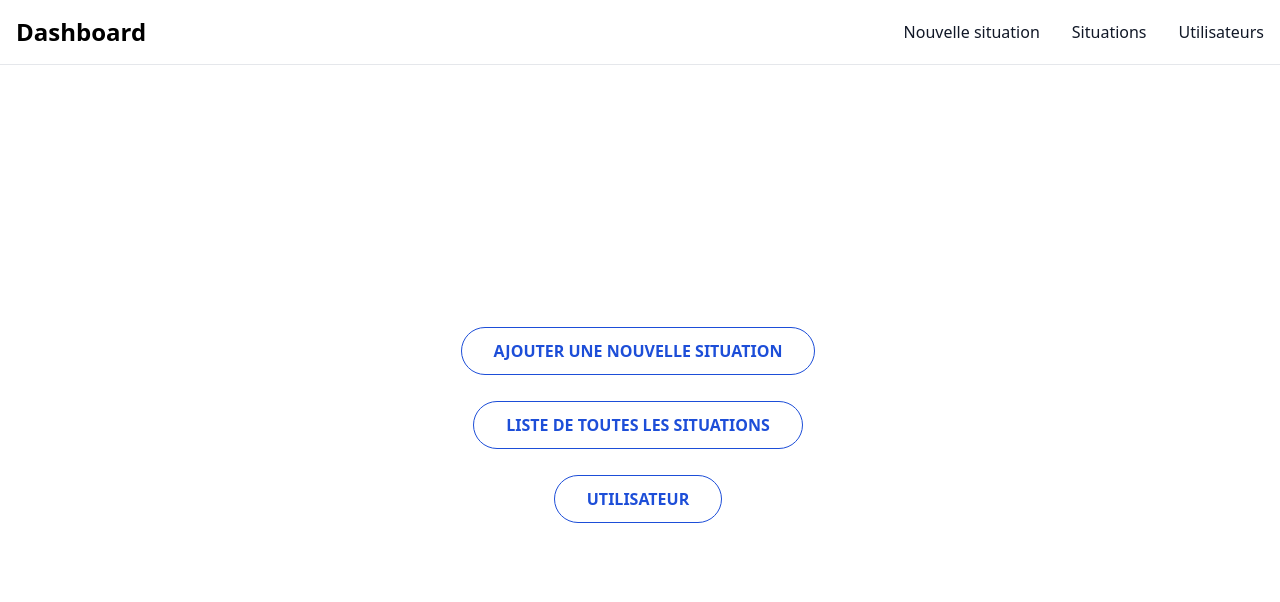
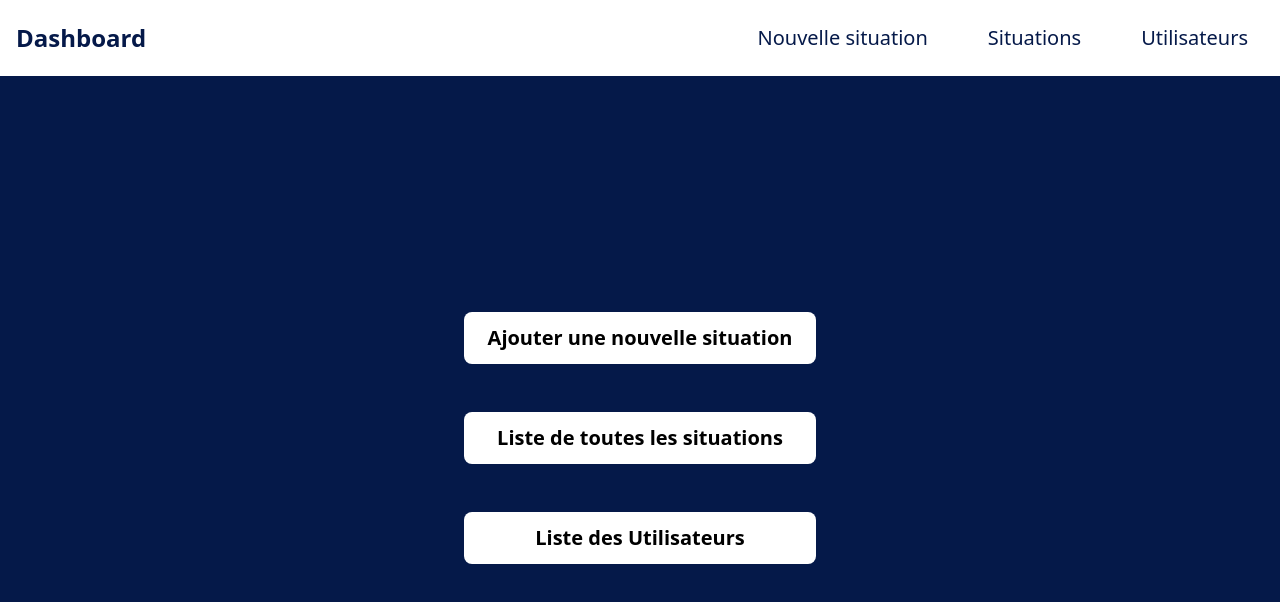
Before and after one commit to jonathan-fv/udsp14-react-front, a React (Create React App) app: page /administration/dashboard in a window 1280 px wide. Shown: the top 602 px of the page. Built offline with nearby package versions, Linux system fonts and the light colour scheme; no server answers.

Commit message:
refactor(backoffice): refactor backoffice's style

```diff
--- a/src/App.css
+++ b/src/App.css
@@ -90,7 +90,6 @@
 /* | ---------------------- | */
 
 .dasboard-menu-container {
-	height: 90vh;
 	display: flex;
 	flex-direction: column;
 	justify-content: center;
--- a/src/components/SituationPanel/SituationPanel.tsx
+++ b/src/components/SituationPanel/SituationPanel.tsx
@@ -11,17 +11,17 @@ const SituationPanel = (props: {
 
 	return (
 		<>
-			<div className="p-3 bg-amber-100 rounded-lg flex flex-col gap-3 w-full">
-				<div className="text-center text-2xl font-bold">
+			<div className="p-3 bg-white rounded-lg flex flex-col gap-3 w-full">
+				<div className="text-center text-2xl font-bold text-[#051949]">
 					<p>{props.title}</p>
 				</div>
-				<div className="h-0.5 bg-amber-300 rounded-lg"/> {/* divider */}
+				<div className="h-0.5 bg-[#051949] rounded" /> {/* divider */}
 				<div className="panel-description">
 					<p>{props.desc}</p>
 				</div>
 				<div className="flex justify-end gap-3">
 					<button
-						className="px-3 py-1 bg-green-600 text-white rounded hover:bg-green-100 hover:text-green-600"
+						className="px-3 py-1 bg-[#051949] text-white rounded hover:bg-white hover:text-[#051949] hover:outline hover:outline-[#051949]"
 						onClick={() =>
 							navigate(`/administration/edit-situation/${props.id}`)
 						}
@@ -29,7 +29,7 @@ const SituationPanel = (props: {
 						Éditer
 					</button>
 					<button
-						className="px-3 py-1 bg-red-600 text-white rounded hover:bg-red-100 hover:text-red-600"
+						className="px-3 py-1 bg-red-600 text-white rounded hover:bg-white hover:text-red-600 hover:outline hover:outline-red-600"
 						onClick={props.delete}
 					>
 						Supprimer
--- a/src/components/layouts/BackLayout.tsx
+++ b/src/components/layouts/BackLayout.tsx
@@ -1,26 +1,24 @@
 import React from 'react';
 import { Outlet, useNavigate } from 'react-router-dom';
 import NavbarDashboard from '../navbar-dashboard/NavbarDashboard';
-import API from "../../services/API";
+import API from '../../services/API';
 
 const BackLayout = () => {
-
 	const navigate = useNavigate();
 
-	API.get('/auth/login')
-		.then(res => {
-			if(res.data.IsAuth === false) {
-				navigate('/administration/login');
-			}
-		})
+	API.get('/auth/login').then((res) => {
+		if (res.data.IsAuth === false) {
+			navigate('/administration/login');
+		}
+	});
 
 	return (
-		<>
+		<div className="h-[100vh] bg-[#051949]">
 			<header>
 				<NavbarDashboard />
 			</header>
 			<Outlet />
-		</>
+		</div>
 	);
 };
 
--- a/src/components/login/Login.tsx
+++ b/src/components/login/Login.tsx
@@ -1,12 +1,11 @@
 import './Login.css';
-import API from "../../services/API";
+import API from '../../services/API';
 import { useNavigate } from 'react-router-dom';
 
 const Login = () => {
-
 	const navigate = useNavigate();
 
-	const submitLogin = (e: { preventDefault: () => void; target: any; }) => {
+	const submitLogin = (e: { preventDefault: () => void; target: any }) => {
 		e.preventDefault();
 
 		const form = e.target;
@@ -14,21 +13,22 @@ const Login = () => {
 
 		const dataObject = {
 			username: data.get('username'),
-			password: data.get('password')
-		}
+			password: data.get('password'),
+		};
 
 		API.post('/auth/login', dataObject)
-		.then(res => {
-			if(res.data.IsAuth === true) {
+			.then((res) => {
+				if (res.data.IsAuth === true) {
 					navigate('/administration/dashboard');
 				}
 			})
-		.catch((e)=>{console.log(e)})
+			.catch((e) => {
+				console.log(e);
+			});
 	};
 
 	return (
-		<>
-			<div className="flex flex-col items-center justify-center px-6 py-8 mx-auto md:h-screen lg:py-0">
+		<div className="flex flex-col items-center justify-center px-6 py-8 mx-auto lg:py-0 h-[90vh]">
 			<div className="w-full bg-white rounded-lg shadow dark:border md:mt-0 sm:max-w-md xl:p-0 dark:bg-gray-800 dark:border-gray-700">
 				<div className="p-6 space-y-4 md:space-y-6 sm:p-8">
 					<h1 className="text-center text-xl font-bold leading-tight tracking-tight text-gray-900 md:text-2xl dark:text-white">
@@ -63,7 +63,6 @@ const Login = () => {
 				</div>
 			</div>
 		</div>
-		</>
 	);
 };
 
--- a/src/components/navbar-dashboard/NavbarDashboard.tsx
+++ b/src/components/navbar-dashboard/NavbarDashboard.tsx
@@ -16,15 +16,13 @@ const NavbarDashboard = () => {
 		},
 	];
 
-	const style =
-		'block py-2 pl-3 pr-4 text-gray-900 rounded hover:bg-gray-100 md:hover:bg-transparent md:hover:text-blue-700 md:p-0 md:dark:hover:text-blue-500 dark:text-white dark:hover:bg-gray-700 dark:hover:text-white md:dark:hover:bg-transparent dark:border-gray-700';
+	const style = 'block py-2 pl-3 pr-4 rounded text-xl ';
 
 	return (
-		<>
-			<nav className="bg-white dark:bg-gray-900  w-full z-20 border-b border-gray-200 dark:border-gray-600">
+		<nav className="bg-white w-full z-20 border-b-2 border-b-[#051949]">
 			<div className="max-w-screen-xl flex flex-wrap items-center justify-between mx-auto p-4">
 				<NavLink to="dashboard" className="flex items-center">
-						<span className="self-center text-2xl font-semibold whitespace-nowrap dark:text-white">
+					<span className="self-center text-2xl font-semibold whitespace-nowrap text-[#051949]">
 						Dashboard
 					</span>
 				</NavLink>
@@ -32,7 +30,7 @@ const NavbarDashboard = () => {
 					className="items-center justify-between hidden w-full md:flex md:w-auto md:order-1"
 					id="navbar-sticky"
 				>
-						<ul className="flex flex-col p-4 md:p-0 mt-4 font-medium border border-gray-100 rounded-lg bg-gray-50 md:flex-row md:space-x-8 md:mt-0 md:border-0 md:bg-white dark:bg-gray-800 md:dark:bg-gray-900 dark:border-gray-700">
+					<ul className="flex flex-col bg-white p-4 md:p-0 mt-4 md:flex-row md:space-x-8 md:mt-0">
 						{navList.map((item, index) => (
 							<li key={index}>
 								<NavLink
@@ -40,8 +38,9 @@ const NavbarDashboard = () => {
 									className={({ isActive }) =>
 										isActive
 											? style +
-												  'bg-gray-100 md:bg-transparent md:text-blue-700 md:dark:text-blue-500 underline underline-thickness-1 underline-offset-4'
-												: style
+											  'text-blue-700 underline underline-thickness-1 underline-offset-4'
+											: style +
+											  'text-[#051949] hover:text-blue-700 hover:transition-colors hover:underline hover:underline-thickness-1 hover:underline-offset-4'
 									}
 								>
 									{item.name}
@@ -52,7 +51,6 @@ const NavbarDashboard = () => {
 				</div>
 			</div>
 		</nav>
-		</>
 	);
 };
 
--- a/src/pages/DashboardMenu.tsx
+++ b/src/pages/DashboardMenu.tsx
@@ -1,40 +1,39 @@
 const DashboardMenu = () => {
+	const menuList = [
+		{
+			name: 'Ajouter une nouvelle situation',
+			link: 'create-situation',
+		},
+		{
+			name: 'Liste de toutes les situations',
+			link: 'situations',
+		},
+		{
+			name: 'Liste des Utilisateurs',
+			link: 'users',
+		},
+	];
+
 	return (
-		<>
-			<div className="dasboard-menu-container">
-				<div className="menu-button">
-					<a
-						href="create-situation"
-						className="text-blue-700 border border-blue-700 hover:bg-blue-700 hover:text-white active:bg-pink-600 font-bold uppercase px-8 py-3 rounded-full outline-none focus:outline-none mr-1 mb-1 ease-linear transition-all duration-150"
-						type="button"
-					>
-						Ajouter une nouvelle situation
-					</a>
-				</div>
-				<div className="menu-button">
-					<div className="menu-button">
-						<a
-							href="situations"
-							className="text-blue-700 border border-blue-700 hover:bg-blue-700 hover:text-white active:bg-pink-600 font-bold uppercase px-8 py-3 rounded-full outline-none focus:outline-none mr-1 mb-1 ease-linear transition-all duration-150"
-							type="button"
+		<div className="dasboard-menu-container w-full h-[90vh]">
+			<ul className="flex flex-col px-4 py-2 gap-[3em]">
+				{menuList.map((menuItem, index) => {
+					return (
+						<li
+							key={index}
+							className="bg-white border-blue-600 rounded-lg text-center text-black hover:bg-blue-600"
 						>
-							Liste de toutes les situations
-						</a>
-					</div>
-				</div>
-				<div className="menu-button">
-					<div className="menu-button">
-						<a
-							href="/administration"
-							className="text-blue-700 border border-blue-700 hover:bg-blue-700 hover:text-white active:bg-pink-600 font-bold uppercase px-8 py-3 rounded-full outline-none focus:outline-none mr-1 mb-1 ease-linear transition-all duration-150"
-							type="button"
-						>
-							Utilisateur
-						</a>
-					</div>
-				</div>
-			</div>
-		</>
+							<a
+								href={menuItem.link}
+								className="block px-6 py-3 text-black hover:text-white text-xl font-semibold"
+							>
+								{menuItem.name}
+							</a>
+						</li>
+					);
+				})}
+			</ul>
+		</div>
 	);
 };
 
--- a/src/pages/DashboardSituations.tsx
+++ b/src/pages/DashboardSituations.tsx
@@ -24,13 +24,13 @@ const DashboardSituations = () => {
 	};
 
 	return (
-		<div className="container mx-auto px-4">
-			<h1 className="text-4xl font-bold text-center my-5">
+		<div className="container mx-auto px-4 h-[80vh]">
+			<h1 className="text-4xl font-bold text-center my-5 text-white">
 				Liste des situations
 			</h1>
-			<div className="h-0.5 bg-amber-300 rounded-lg mb-10" /> {/* divider */}
+			<div className="h-0.5 bg-white rounded-lg mb-10" /> {/* divider */}
 			{situations && situations.length > 0 ? (
-				<div className="grid grid-cols-1 sm:grid-cols-2 gap-3 justify-items-center">
+				<div className="grid grid-cols-1 sm:grid-cols-2 gap-3 justify-items-center h-[70vh] overflow-y-scroll">
 					{situations.map((situation) => (
 						<SituationsPanel
 							key={situation._id}
--- a/src/pages/Users.tsx
+++ b/src/pages/Users.tsx
@@ -40,16 +40,16 @@ const User = () => {
 	};
 
 	return (
-		<div className="flex flex-col h-screen">
-			<h1 className="text-3xl font-semibold text-center my-5">
+		<div className="flex flex-col h-[90vh]">
+			<h1 className="text-3xl font-semibold text-white text-center my-5">
 				Panel de gestion des utilisateurs
 			</h1>
 			<div className="grid grid-cols-3 px-2 gap-10 md:px-5 md:gap-5">
-				<div className="md:col-span-2 col-span-3 bg-amber-100 rounded-lg">
-					<h2 className="col-span-12 text-center my-3">
+				<div className="md:col-span-2 col-span-3 bg-white rounded-lg">
+					<h2 className="col-span-12 text-center my-3 border-b-2 pb-3 border-[#051949] text-xl">
 						Liste des utilisateurs
 					</h2>
-					<div className="flex flex-wrap gap-3 col-span-12 px-2 py-3 bg-amber-200">
+					<div className="px-2 py-3 h-[70vh] overflow-y-scroll">
 						<table className="table-auto w-full">
 							<thead>
 								<tr>
@@ -58,29 +58,43 @@ const User = () => {
 								</tr>
 							</thead>
 							<tbody>
-								{users?.length
-									? users.map((user: UserType) => (
-											<tr key={user.userid}>
-												<td className="bg-amber-100 border border-yellow-800 px-4 py-2">
+								{users?.length ? (
+									users.map((user: UserType) => (
+										<tr key={user.userid} className="h-[60px]">
+											<td className="border-2 border-[#051949] px-4 py-2">
 												{user.username}
 											</td>
-												<td className="bg-amber-100 border border-yellow-800 py-2 text-center">
+											<td className="border-2 border-[#051949] py-2 text-center">
 												<button
-														className="bg-lime-600 hover:bg-green-700 text-white text-sm font-bold mx-2 py-2 px-4 rounded"
+													className="bg-[#051949] hover:bg-white text-white hover:text-[#051949] text-sm font-bold mx-2 py-2 px-4 rounded hover:outline hover:outline-[#051949]"
 													onClick={() => setSelectedUser(user)}
 												>
 													Éditer
 												</button>
 												<button
-														className="bg-red-600 hover:bg-red-700 text-white text-sm font-bold mx-2 py-2 px-4 rounded"
+													className={
+														user.role === 1
+															? 'bg-gray-400 text-white text-sm font-bold mx-2 py-2 px-4 rounded cursor-not-allowed'
+															: 'bg-red-600 hover:bg-red-700 text-white text-sm font-bold mx-2 py-2 px-4 rounded'
+													}
 													onClick={() => onDeleteUser(user)}
+													disabled={user.role === 1}
 												>
 													Supprimer
 												</button>
 											</td>
 										</tr>
 									))
-									: null}
+								) : (
+									<tr>
+										<td
+											className="border border-[#051949] px-4 py-2 text-center"
+											colSpan={2}
+										>
+											Aucun utilisateur
+										</td>
+									</tr>
+								)}
 							</tbody>
 						</table>
 					</div>
--- a/src/types/UserType.ts
+++ b/src/types/UserType.ts
@@ -1,4 +1,5 @@
 export type UserType = {
 	userid?: string;
 	username: string;
+	role?: number;
 };
```
Also changed, not shown: src/components/userForm/UserForm.tsx (+14 -12 lines). Lines whose indentation alone changed are shown as unchanged.
